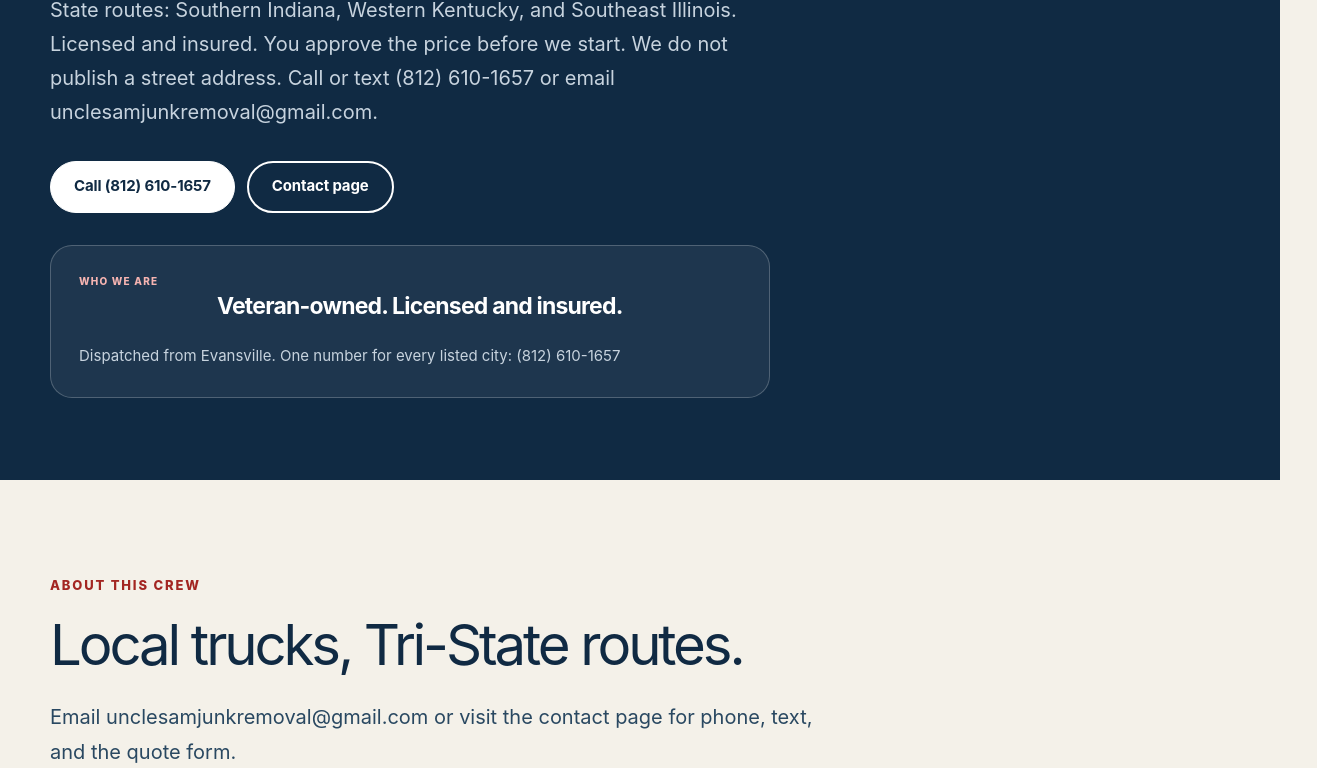
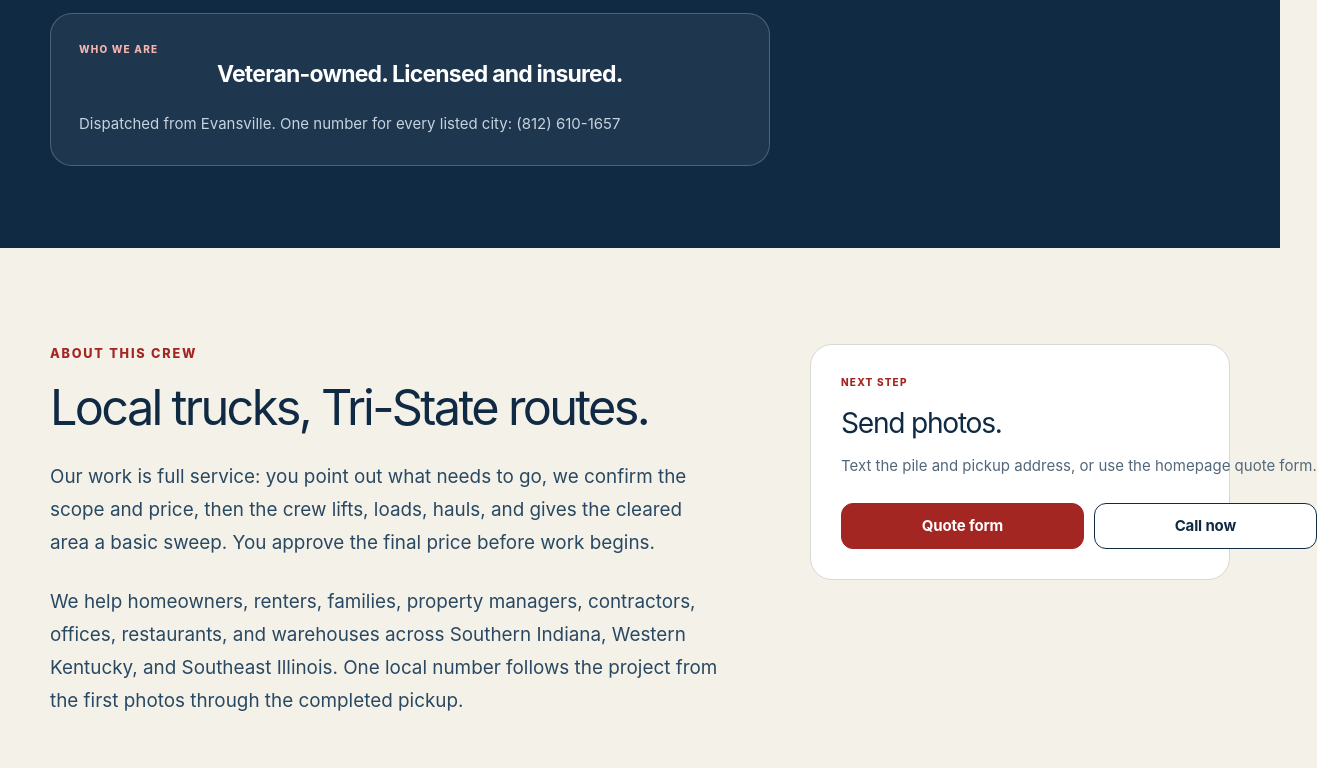
Before and after one commit to skinyanjui/usjr, a Next.js app: page /about in a window 1280 px wide. Shown: the part 544-1312 px from the top of the page, 1317 px wide, since content can reach past the window. Built offline with nearby package versions, Linux system fonts and the light colour scheme; no server answers.

Commit message:
Balance typography and paired actions across pages

```diff
--- a/app/about/page.tsx
+++ b/app/about/page.tsx
@@ -81,10 +81,10 @@ export default function AboutPage() {
               <p>{aboutPageCopy.paragraphs[0]}</p>
               <div className="detail-hero__actions">
                 <a className="button button--light" href={`tel:${phoneHref}`}>
-                  Call {phoneDisplay}
+                  Call now
                 </a>
                 <Link className="button button--outline-light" href="/contact">
-                  Contact page
+                  Contact us
                 </Link>
               </div>
               <aside
@@ -107,11 +107,33 @@ export default function AboutPage() {
             <article className="detail-content">
               <p className="eyebrow">About this crew</p>
               <h2>Local trucks, Tri-State routes.</h2>
+              {aboutPageCopy.paragraphs.slice(1).map((paragraph) => (
+                <p className="detail-lead" key={paragraph.slice(0, 64)}>
+                  {paragraph}
+                </p>
+              ))}
+              <div className="detail-list-grid">
+                <section>
+                  <h3>Before the work</h3>
+                  <ul>
+                    <li>Photos and project details</li>
+                    <li>Route and access confirmation</li>
+                    <li>Price approval before loading</li>
+                  </ul>
+                </section>
+                <section>
+                  <h3>During the pickup</h3>
+                  <ul>
+                    <li>Lifting, loading, and hauling</li>
+                    <li>Respectful work around the property</li>
+                    <li>A basic sweep of the cleared area</li>
+                  </ul>
+                </section>
+              </div>
               <p className="detail-lead">
-                Email{" "}
+                Questions? Email{" "}
                 <a href={`mailto:${emailAddress}`}>{emailAddress}</a> or visit{" "}
-                <Link href="/contact">the contact page</Link> for phone, text,
-                and the quote form.
+                <Link href="/contact">the contact page</Link>.
               </p>
             </article>
             <aside className="detail-aside">
@@ -123,13 +145,13 @@ export default function AboutPage() {
                   form.
                 </p>
                 <Link className="button button--full" href="/#quote">
-                  Free quote form
+                  Quote form
                 </Link>
                 <a
                   className="button button--ghost button--full"
                   href={`tel:${phoneHref}`}
                 >
-                  Call {phoneDisplay}
+                  Call now
                 </a>
               </div>
             </aside>
--- a/app/components/home-sections.tsx
+++ b/app/components/home-sections.tsx
@@ -4,7 +4,6 @@ import { homeFaqs, popularServiceSlugs, pricingTiers } from "../home-data";
 import {
   genericSmsHref,
   locations,
-  phoneDisplay,
   phoneHref,
   services,
 } from "../site-data";
@@ -33,7 +32,7 @@ export function HeroSection() {
             </p>
             <div className="hero__actions">
               <a className="button" href="#quote">
-                Get a free quote
+                Get quote
               </a>
               <a className="button button--outline" href={genericSmsHref}>
                 Text photos instead
@@ -361,13 +360,13 @@ export function FinalCtaSection() {
         </div>
         <div>
           <a className="button button--light" href="#quote">
-            Get a free quote
+            Get quote
           </a>
           <a
             className="button button--outline-light"
             href={`tel:${phoneHref}`}
           >
-            Call {phoneDisplay}
+            Call now
           </a>
         </div>
       </div>
--- a/app/contact/page.tsx
+++ b/app/contact/page.tsx
@@ -122,10 +122,10 @@ export default function ContactPage() {
                   className="button button--light"
                   href={`tel:${phoneHref}`}
                 >
-                  Call {phoneDisplay}
+                  Call now
                 </a>
                 <a className="button button--outline-light" href={genericSmsHref}>
-                  Text photos for a quote
+                  Text photos
                 </a>
               </div>
             </div>
@@ -188,13 +188,13 @@ export default function ContactPage() {
                   approve the final onsite price before work begins.
                 </p>
                 <a className="button button--full" href="#quote">
-                  Jump to quote form
+                  Quote form
                 </a>
                 <a
                   className="button button--ghost button--full"
                   href={`tel:${phoneHref}`}
                 >
-                  Call {phoneDisplay}
+                  Call now
                 </a>
               </div>
             </aside>
--- a/app/faq/page.tsx
+++ b/app/faq/page.tsx
@@ -2,7 +2,7 @@ import type { Metadata } from "next";
 import Link from "next/link";
 import { SiteFooter, SiteHeader } from "../components/site-chrome";
 import { faqHubCopy } from "../seo-page-copy";
-import { phoneDisplay, phoneHref, siteUrl } from "../site-data";
+import { phoneHref, siteUrl } from "../site-data";
 
 export const metadata: Metadata = {
   title: { absolute: faqHubCopy.titleAbsolute },
@@ -76,13 +76,13 @@ export default function FaqPage() {
               <p>{faqHubCopy.lead}</p>
               <div className="detail-hero__actions">
                 <Link className="button button--light" href="/#quote">
-                  Get a free quote
+                  Get quote
                 </Link>
                 <a
                   className="button button--outline-light"
                   href={`tel:${phoneHref}`}
                 >
-                  Call {phoneDisplay}
+                  Call now
                 </a>
               </div>
               <aside
@@ -109,7 +109,7 @@ export default function FaqPage() {
           <div className="shell faq-layout">
             <div className="faq-layout__header">
               <p className="eyebrow">FAQ hub</p>
-              <h2>Unique questions for this page.</h2>
+              <h2>Answers before you book.</h2>
             </div>
             <div className="faq-list">
               {faqHubCopy.faqs.map((faq, index) => (
--- a/app/globals.css
+++ b/app/globals.css
@@ -16,13 +16,14 @@
   --radius-md: 22px;
   --radius-lg: 30px;
   --shell: min(1180px, calc(100% - 40px));
-  --text-xs: clamp(0.75rem, 0.72rem + 0.12vw, 0.8125rem);
-  --text-sm: clamp(0.875rem, 0.84rem + 0.16vw, 0.9375rem);
-  --text-base: clamp(1rem, 0.96rem + 0.2vw, 1.0625rem);
-  --text-lg: clamp(1.125rem, 1.05rem + 0.32vw, 1.25rem);
-  --text-card-title: clamp(1.35rem, 1.2rem + 0.55vw, 1.625rem);
-  --text-section: clamp(2.1rem, 3.8vw, 3.875rem);
-  --text-hero: clamp(2.8rem, 6vw, 5.25rem);
+  --text-xs: clamp(0.75rem, 0.73rem + 0.08vw, 0.8rem);
+  --text-sm: clamp(0.875rem, 0.85rem + 0.12vw, 0.9375rem);
+  --text-base: clamp(1rem, 0.98rem + 0.12vw, 1.0625rem);
+  --text-lg: clamp(1.0625rem, 1.02rem + 0.2vw, 1.1875rem);
+  --text-card-title: clamp(1.25rem, 1.16rem + 0.38vw, 1.5rem);
+  --text-section: clamp(2rem, 3.1vw, 3.35rem);
+  --text-hero: clamp(2.5rem, 4.6vw, 4.25rem);
+  --text-display: clamp(2.75rem, 5vw, 4.75rem);
 }
 
 * {
@@ -534,6 +535,16 @@ form[aria-busy="true"] .button[type="submit"]:disabled {
   border-radius: 12px;
 }
 
+.hero__actions .button,
+.interior-hero__actions .button,
+.detail-hero__actions .button,
+.quote-ready__actions .button,
+.final-cta__inner > div:last-child .button {
+  width: auto;
+  flex: 0 0 auto;
+  white-space: nowrap;
+}
+
 .menu-button {
   display: none;
 }
@@ -582,9 +593,9 @@ form[aria-busy="true"] .button[type="submit"]:disabled {
 .hero h1 {
   max-width: 660px;
   margin: 0;
-  font-size: var(--text-hero);
-  line-height: 0.96;
-  letter-spacing: -0.072em;
+  font-size: var(--text-display);
+  line-height: 0.98;
+  letter-spacing: -0.062em;
   font-weight: 760;
 }
 
@@ -605,6 +616,7 @@ form[aria-busy="true"] .button[type="submit"]:disabled {
 .hero__actions {
   margin-top: 34px;
   display: flex;
+  align-items: center;
   flex-wrap: wrap;
   gap: 12px;
 }
@@ -2058,8 +2070,9 @@ form[aria-busy="true"] .button[type="submit"]:disabled {
 
 .quote-ready__actions {
   margin-top: 15px;
-  display: grid;
-  grid-template-columns: 1fr 1fr;
+  display: flex;
+  align-items: center;
+  flex-wrap: wrap;
   gap: 10px;
 }
 
@@ -2153,6 +2166,7 @@ form[aria-busy="true"] .button[type="submit"]:disabled {
 
 .final-cta__inner > div:last-child {
   display: flex;
+  align-items: center;
   flex-wrap: wrap;
   gap: 12px;
 }
@@ -2329,8 +2343,8 @@ form[aria-busy="true"] .button[type="submit"]:disabled {
   max-width: 920px;
   margin: 0;
   font-size: var(--text-hero);
-  line-height: 0.98;
-  letter-spacing: -0.065em;
+  line-height: 1;
+  letter-spacing: -0.055em;
 }
 
 .interior-hero p:not(.eyebrow) {
@@ -2344,6 +2358,7 @@ form[aria-busy="true"] .button[type="submit"]:disabled {
 .interior-hero__actions,
 .detail-hero__actions {
   display: flex;
+  align-items: center;
   flex-wrap: wrap;
   gap: 12px;
 }
@@ -2468,7 +2483,7 @@ form[aria-busy="true"] .button[type="submit"]:disabled {
 
 .compact-explainer h2 {
   margin: 0;
-  font-size: clamp(38px, 4.5vw, 60px);
+  font-size: clamp(34px, 3.8vw, 52px);
   line-height: 1.02;
   letter-spacing: -0.055em;
 }
@@ -2587,13 +2602,13 @@ form[aria-busy="true"] .button[type="submit"]:disabled {
 }
 
 .detail-layout--stacked {
-  grid-template-columns: 1fr;
-  gap: 36px;
+  grid-template-columns: minmax(0, 1fr) minmax(360px, 420px);
+  gap: clamp(42px, 7vw, 88px);
 }
 
 .detail-layout--stacked .sticky-quote-card {
-  position: static;
-  max-width: 420px;
+  width: 100%;
+  max-width: none;
 }
 
 .detail-content--continued {
@@ -2607,7 +2622,7 @@ form[aria-busy="true"] .button[type="submit"]:disabled {
 .detail-content h2 {
   max-width: 760px;
   margin: 0;
-  font-size: clamp(38px, 4.4vw, 58px);
+  font-size: clamp(34px, 3.8vw, 52px);
   line-height: 1.04;
   letter-spacing: -0.055em;
 }
@@ -2713,7 +2728,17 @@ form[aria-busy="true"] .button[type="submit"]:disabled {
   padding: 30px;
   border: 1px solid var(--line);
   border-radius: var(--radius-md);
+  display: grid;
+  grid-template-columns: max-content max-content;
+  align-items: center;
+  column-gap: 10px;
   background: var(--white);
+}
+
+.sticky-quote-card > span,
+.sticky-quote-card > h2,
+.sticky-quote-card > p {
+  grid-column: 1 / -1;
 }
 
 .sticky-quote-card > span {
@@ -2722,7 +2747,7 @@ form[aria-busy="true"] .button[type="submit"]:disabled {
 
 .sticky-quote-card h2 {
   margin: 18px 0 0;
-  font-size: 32px;
+  font-size: clamp(1.6rem, 2.2vw, 1.85rem);
   line-height: 1.08;
   letter-spacing: -0.045em;
 }
@@ -2734,8 +2759,12 @@ form[aria-busy="true"] .button[type="submit"]:disabled {
   line-height: 1.65;
 }
 
-.sticky-quote-card .button + .button {
-  margin-top: 10px;
+.sticky-quote-card .button {
+  width: auto;
+  min-height: 46px;
+  padding-inline: 16px;
+  font-size: var(--text-sm);
+  white-space: nowrap;
 }
 
 .service-area-links {
@@ -2747,7 +2776,7 @@ form[aria-busy="true"] .button[type="submit"]:disabled {
 
 .service-area-links h2 {
   margin: 0;
-  font-size: clamp(38px, 4.5vw, 60px);
+  font-size: clamp(34px, 3.8vw, 52px);
   line-height: 1.03;
   letter-spacing: -0.055em;
 }
@@ -3478,6 +3507,7 @@ form[aria-busy="true"] .button[type="submit"]:disabled {
 
   .sticky-quote-card {
     position: static;
+    max-width: 520px;
   }
 
   .location-index-grid {
@@ -3560,7 +3590,7 @@ form[aria-busy="true"] .button[type="submit"]:disabled {
   }
 
   .hero h1 {
-    font-size: clamp(2.5rem, 12vw, 3.65rem);
+    font-size: clamp(2.55rem, 11vw, 3.35rem);
   }
 
   .hero__lead {
@@ -3569,11 +3599,8 @@ form[aria-busy="true"] .button[type="submit"]:disabled {
   }
 
   .hero__actions {
-    display: grid;
-  }
-
-  .hero__actions .button {
-    width: 100%;
+    display: flex;
+    flex-wrap: wrap;
   }
 
   .trust-list {
@@ -3620,7 +3647,7 @@ form[aria-busy="true"] .button[type="submit"]:disabled {
   .quote-copy h2,
   .faq-layout h2,
   .final-cta h2 {
-    font-size: clamp(2rem, 9vw, 2.65rem);
+    font-size: clamp(1.9rem, 8vw, 2.4rem);
   }
 
   .section-heading {
@@ -3737,7 +3764,7 @@ form[aria-busy="true"] .button[type="submit"]:disabled {
 
   .interior-hero h1,
   .detail-hero h1 {
-    font-size: clamp(2.5rem, 11vw, 3.55rem);
+    font-size: clamp(2.35rem, 9.8vw, 3.15rem);
   }
 
   .interior-hero p:not(.eyebrow),
@@ -3748,12 +3775,13 @@ form[aria-busy="true"] .button[type="submit"]:disabled {
 
   .interior-hero__actions,
   .detail-hero__actions {
-    display: grid;
+    display: flex;
+    flex-wrap: wrap;
   }
 
   .interior-hero__actions .button,
   .detail-hero__actions .button {
-    width: 100%;
+    width: auto;
   }
 
   .detail-hero {
@@ -3793,7 +3821,7 @@ form[aria-busy="true"] .button[type="submit"]:disabled {
   }
 
   .legal-hero h1 {
-    font-size: clamp(2.5rem, 11vw, 3.55rem);
+    font-size: clamp(2.35rem, 9.8vw, 3.15rem);
   }
 
   .legal-hero > .shell > p:not(.eyebrow) {
@@ -3833,8 +3861,7 @@ form[aria-busy="true"] .button[type="submit"]:disabled {
     padding: 24px 18px;
   }
 
-  .form-grid,
-  .quote-ready__actions {
+  .form-grid {
     grid-template-columns: 1fr;
   }
 
@@ -3851,9 +3878,14 @@ form[aria-busy="true"] .button[type="submit"]:disabled {
     padding: 60px 0;
   }
 
-  .final-cta__inner > div:last-child,
+  .final-cta__inner > div:last-child {
+    width: auto;
+    display: flex;
+    flex-wrap: wrap;
+  }
+
   .final-cta__inner .button {
-    width: 100%;
+    width: auto;
   }
 
   .footer-grid {
--- a/app/junk-removal-vs-dumpster/page.tsx
+++ b/app/junk-removal-vs-dumpster/page.tsx
@@ -2,7 +2,7 @@ import type { Metadata } from "next";
 import Link from "next/link";
 import { SiteFooter, SiteHeader } from "../components/site-chrome";
 import { dumpsterCompareCopy } from "../seo-page-copy";
-import { phoneDisplay, phoneHref, siteUrl } from "../site-data";
+import { phoneHref, siteUrl } from "../site-data";
 
 export const metadata: Metadata = {
   title: { absolute: dumpsterCompareCopy.titleAbsolute },
@@ -66,12 +66,12 @@ export default function JunkRemovalVsDumpsterPage() {
                 <span aria-hidden="true">/</span>
                 <span aria-current="page">Junk removal vs dumpster</span>
               </nav>
-              <p className="eyebrow eyebrow--light">One comparison URL</p>
+              <p className="eyebrow eyebrow--light">Crew or container?</p>
               <h1>{dumpsterCompareCopy.h1}</h1>
               <p>{dumpsterCompareCopy.lead}</p>
               <div className="detail-hero__actions">
                 <a className="button button--light" href={`tel:${phoneHref}`}>
-                  Call {phoneDisplay}
+                  Call now
                 </a>
                 <Link className="button button--outline-light" href="/faq">
                   More FAQs
@@ -96,7 +96,7 @@ export default function JunkRemovalVsDumpsterPage() {
           <div className="shell faq-layout">
             <div className="faq-layout__header">
               <p className="eyebrow">Compare</p>
-              <h2>Questions unique to this choice.</h2>
+              <h2>Which option fits the job?</h2>
             </div>
             <div className="faq-list">
               {dumpsterCompareCopy.faqs.map((faq, index) => (
@@ -117,7 +117,7 @@ export default function JunkRemovalVsDumpsterPage() {
             <div className="section-heading section-heading--tight">
               <div>
                 <p className="eyebrow">Related</p>
-                <h2>Keep reading or book.</h2>
+                <h2>Choose your next step.</h2>
               </div>
               <div>
                 <Link className="inline-link" href="/faq">
--- a/app/locations/[slug]/page.tsx
+++ b/app/locations/[slug]/page.tsx
@@ -6,7 +6,6 @@ import { locationPageOverrides } from "../../seo-page-copy";
 import {
   getLocation,
   locations,
-  phoneDisplay,
   phoneHref,
   quoteFormHref,
   services,
@@ -227,13 +226,13 @@ export default async function LocationPage({ params }: LocationPageProps) {
               {heroLead ? <p>{heroLead}</p> : null}
               <div className="detail-hero__actions">
                 <a className="button button--light" href={smsHref}>
-                  Text photos and your address
+                  Text photos
                 </a>
                 <a
                   className="button button--outline-light"
                   href={`tel:${phoneHref}`}
                 >
-                  Call {phoneDisplay}
+                  Call now
                 </a>
               </div>
               <aside
@@ -273,13 +272,13 @@ export default async function LocationPage({ params }: LocationPageProps) {
                     restrictions.
                   </p>
                   <a className="button button--full" href={smsHref}>
-                    Start a text
+                    Text photos
                   </a>
                   <Link
                     className="button button--ghost button--full"
                     href={quoteHref}
                   >
-                    Use the quote form
+                    Quote form
                   </Link>
                 </div>
               </aside>
--- a/app/locations/page.tsx
+++ b/app/locations/page.tsx
@@ -5,7 +5,6 @@ import { locationsIndexCopy } from "../seo-page-copy";
 import {
   genericSmsHref,
   locations,
-  phoneDisplay,
   phoneHref,
   siteUrl,
 } from "../site-data";
@@ -78,10 +77,10 @@ export default function LocationsPage() {
               ))}
               <div className="interior-hero__actions">
                 <a className="button" href={genericSmsHref}>
-                  Text your address
+                  Text address
                 </a>
                 <a className="button button--outline" href={`tel:${phoneHref}`}>
-                  Call {phoneDisplay}
+                  Call now
                 </a>
               </div>
             </div>
--- a/app/seo-page-copy.ts
+++ b/app/seo-page-copy.ts
@@ -787,8 +787,8 @@ export const locationsIndexCopy = {
     "Junk Removal Locations in the Evansville Tri-State | Uncle Sam Junk Removal",
   h1: "Nine junk-removal routes dispatched from Evansville, IN.",
   paragraphs: paras(
-    "We dispatch from Evansville and cover nine cities by county: Evansville (Vanderburgh), Newburgh and Boonville (Warrick), Princeton (Gibson), Mount Vernon and New Harmony (Posey), Henderson (Henderson County, KY), Owensboro (Daviess County, KY), and Mount Carmel (Wabash County, IL).",
-    "Same crew and number in every city. Open a city for local timing and typical jobs — Kentucky crossings, Warrick river-bluff vs inland stops, and Gibson County’s US 41 run are not the same schedule. City heavy trash in Evansville is a separate program and does not cover the other eight cities. If your town is not listed, still text the pickup address to (812) 610-1657.",
+    "We serve nine cities across Southern Indiana, Western Kentucky, and Southeast Illinois: Evansville, Newburgh, Boonville, Princeton, Mount Vernon, New Harmony, Henderson, Owensboro, and Mount Carmel.",
+    "Every route uses the same local crew and phone number. Open your city for local service details, or text the pickup address to (812) 610-1657 if your town is nearby but not listed.",
   ),
   faqs: [
     {
@@ -822,7 +822,9 @@ export const aboutPageCopy = {
   titleAbsolute: "About Uncle Sam Junk Removal | Evansville, IN",
   h1: "About Uncle Sam Junk Removal",
   paragraphs: paras(
-    "Uncle Sam Junk Removal is a veteran-owned crew dispatched from Evansville. We lift, load, and haul household and commercial junk on Tri-State routes: Southern Indiana, Western Kentucky, and Southeast Illinois. Licensed and insured. You approve the price before we start. We do not publish a street address. Call or text (812) 610-1657 or email unclesamjunkremoval@gmail.com.",
+    "Uncle Sam Junk Removal is a veteran-owned, licensed, and insured local crew dispatched from Evansville across the Tri-State.",
+    "Our work is full service: you point out what needs to go, we confirm the scope and price, then the crew lifts, loads, hauls, and gives the cleared area a basic sweep. You approve the final price before work begins.",
+    "We help homeowners, renters, families, property managers, contractors, offices, restaurants, and warehouses across Southern Indiana, Western Kentucky, and Southeast Illinois. One local number follows the project from the first photos through the completed pickup.",
   ),
   faqs: [
     {
@@ -856,7 +858,7 @@ export const faqHubCopy = {
   titleAbsolute: "Junk Removal FAQs | Uncle Sam Junk Removal",
   h1: "Junk removal questions, answered",
   lead:
-    "People usually ask whether city heavy trash already covers it, whether a dumpster would be cheaper, whether a fridge is allowed, and whether they have to be home. Short answers below. Then the quote form or (812) 610-1657.",
+    "Compare city heavy trash, dumpsters, appliance rules, access, pricing, and scheduling before you request a pickup.",
   faqs: [
     {
       question: "Is Evansville city heavy trash free for my address?",
@@ -916,7 +918,7 @@ export const dumpsterCompareCopy = {
   titleAbsolute: "Junk Removal vs a Dumpster | Evansville Tri-State",
   h1: "Junk removal vs renting a dumpster",
   lead:
-    "A dumpster can cost less if you have days, a driveway, and the back to load it. A crew costs more per yard and is done in a visit, including the lifting. We do not rent dumpsters. If the pile is inside, heavy, or you need the driveway clear today, text photos to (812) 610-1657.",
+    "A dumpster can cost less when you have several days, driveway space, and can load it yourself. A removal crew handles the lifting and clears the project in one visit. We do not rent dumpsters.",
   faqs: [
     {
       question: "Which option is cheaper for a small inside job?",
--- a/app/services/[slug]/page.tsx
+++ b/app/services/[slug]/page.tsx
@@ -6,7 +6,6 @@ import { servicePageOverrides } from "../../seo-page-copy";
 import {
   getService,
   locations,
-  phoneDisplay,
   phoneHref,
   quoteFormHref,
   services,
@@ -214,13 +213,13 @@ export default async function ServicePage({ params }: ServicePageProps) {
               <p>{heroLead}</p>
               <div className="detail-hero__actions">
                 <a className="button button--light" href={smsHref}>
-                  Text photos for a quote
+                  Text photos
                 </a>
                 <a
                   className="button button--outline-light"
                   href={`tel:${phoneHref}`}
                 >
-                  Call {phoneDisplay}
+                  Call now
                 </a>
               </div>
               <aside
@@ -260,13 +259,13 @@ export default async function ServicePage({ params }: ServicePageProps) {
                     response.
                   </p>
                   <a className="button button--full" href={smsHref}>
-                    Start a text
+                    Text photos
                   </a>
                   <Link
                     className="button button--ghost button--full"
                     href={quoteHref}
                   >
-                    Use the quote form
+                    Quote form
                   </Link>
                 </div>
               </aside>
--- a/app/services/page.tsx
+++ b/app/services/page.tsx
@@ -3,7 +3,6 @@ import Link from "next/link";
 import { SiteFooter, SiteHeader } from "../components/site-chrome";
 import {
   genericSmsHref,
-  phoneDisplay,
   phoneHref,
   services,
   siteUrl,
@@ -67,10 +66,10 @@ export default function ServicesPage() {
             </div>
             <div className="interior-hero__actions">
               <a className="button" href={genericSmsHref}>
-                Text photos for a quote
+                Text photos
               </a>
               <a className="button button--ghost" href={`tel:${phoneHref}`}>
-                Call {phoneDisplay}
+                Call now
               </a>
             </div>
           </div>
```
